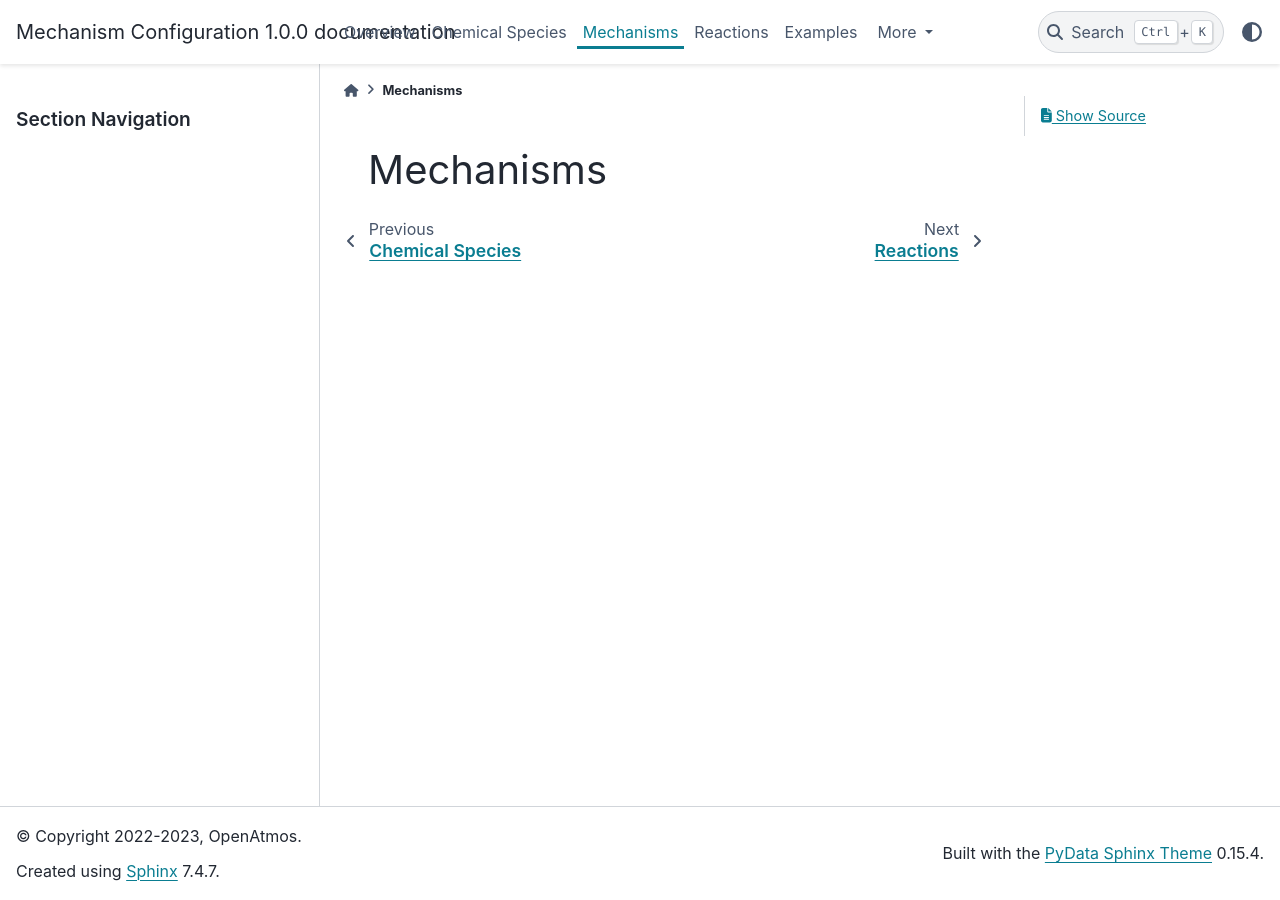
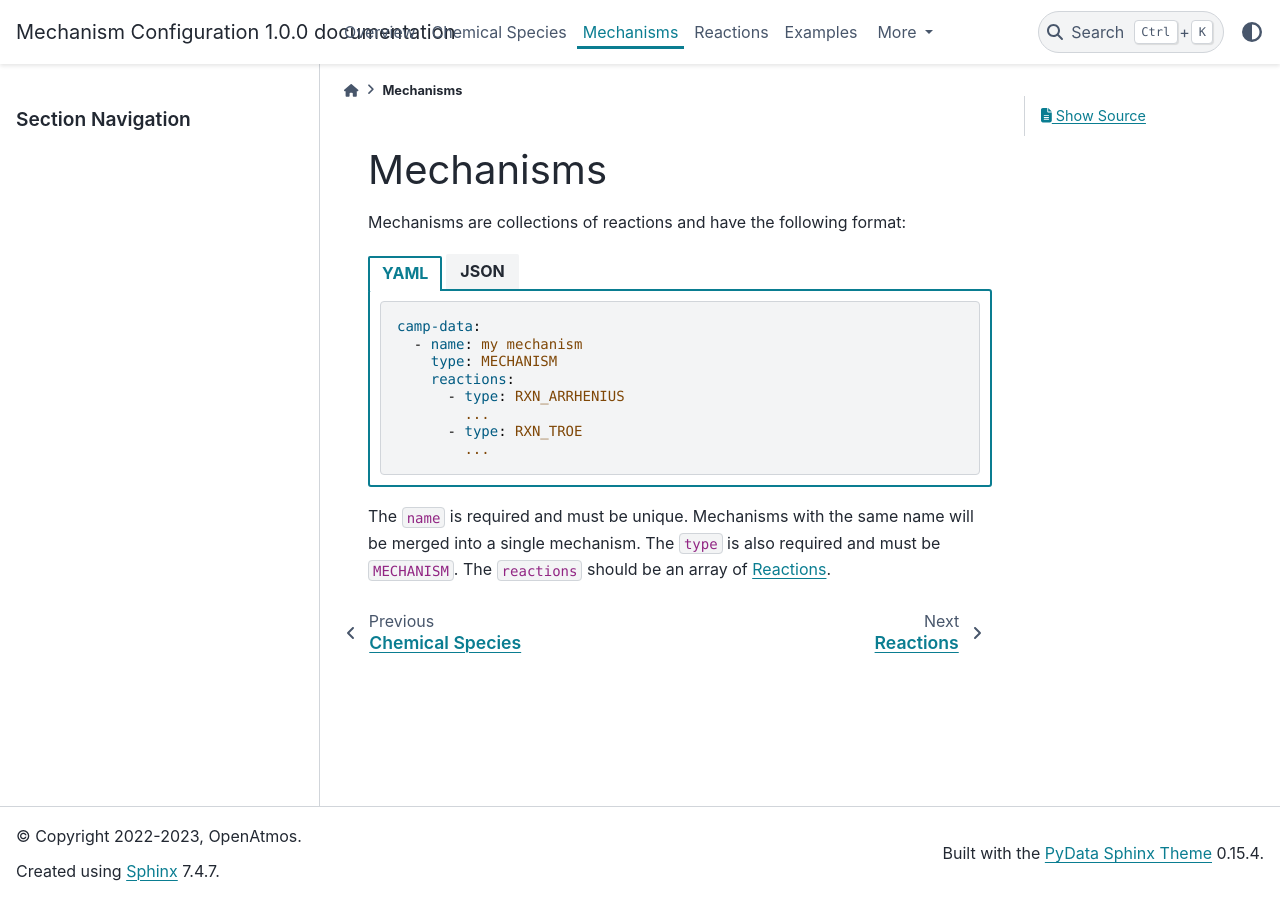
Before and after one commit to open-atmos/MechanismConfiguration, a Sphinx documentation site: the page built from docs/source/mechanisms/index.rst, in a window 1280 px wide. Built offline with Sphinx 7.4.7 and the PyData theme 0.15.4, drawn with Linux system fonts in a browser that asks for light colours.

Commit message:
add mechanism schema

```diff
--- a/docs/source/mechanisms/index.rst
+++ b/docs/source/mechanisms/index.rst
@@ -4,6 +4,47 @@
 Mechanisms
 ##########
 
-.. toctree::
-   :maxdepth: 2
-   :caption: Contents:
+Mechanisms are collections of reactions and have the following format:
+
+.. tab-set::
+
+   .. tab-item:: YAML
+
+      .. code-block:: yaml
+         :force:
+
+         camp-data:
+           - name: my mechanism
+             type: MECHANISM
+             reactions:
+               - type: RXN_ARRHENIUS
+                 ...
+               - type: RXN_TROE
+                 ...
+
+   .. tab-item:: JSON
+
+      .. code-block:: json
+         :force:
+
+         {
+           "camp-data": [
+             "name": "my mechanism",
+             "type": "MECHANISM",
+             "reactions": [
+               {
+                 "type": "RXN_ARRHENIUS",
+                 ...
+               },
+               {
+                 "type": "RXN_TROE",
+                 ...
+               }
+             ]
+           ]
+
+
+The ``name`` is required and must be unique.
+Mechanisms with the same name will be merged into a single mechanism.
+The ``type`` is also required and must be ``MECHANISM``.
+The ``reactions`` should be an array of :ref:`reactions`.
--- a/docs/source/reactions/index.rst
+++ b/docs/source/reactions/index.rst
@@ -1,3 +1,5 @@
+.. _reactions:
+
 #########
 Reactions
 #########
```
